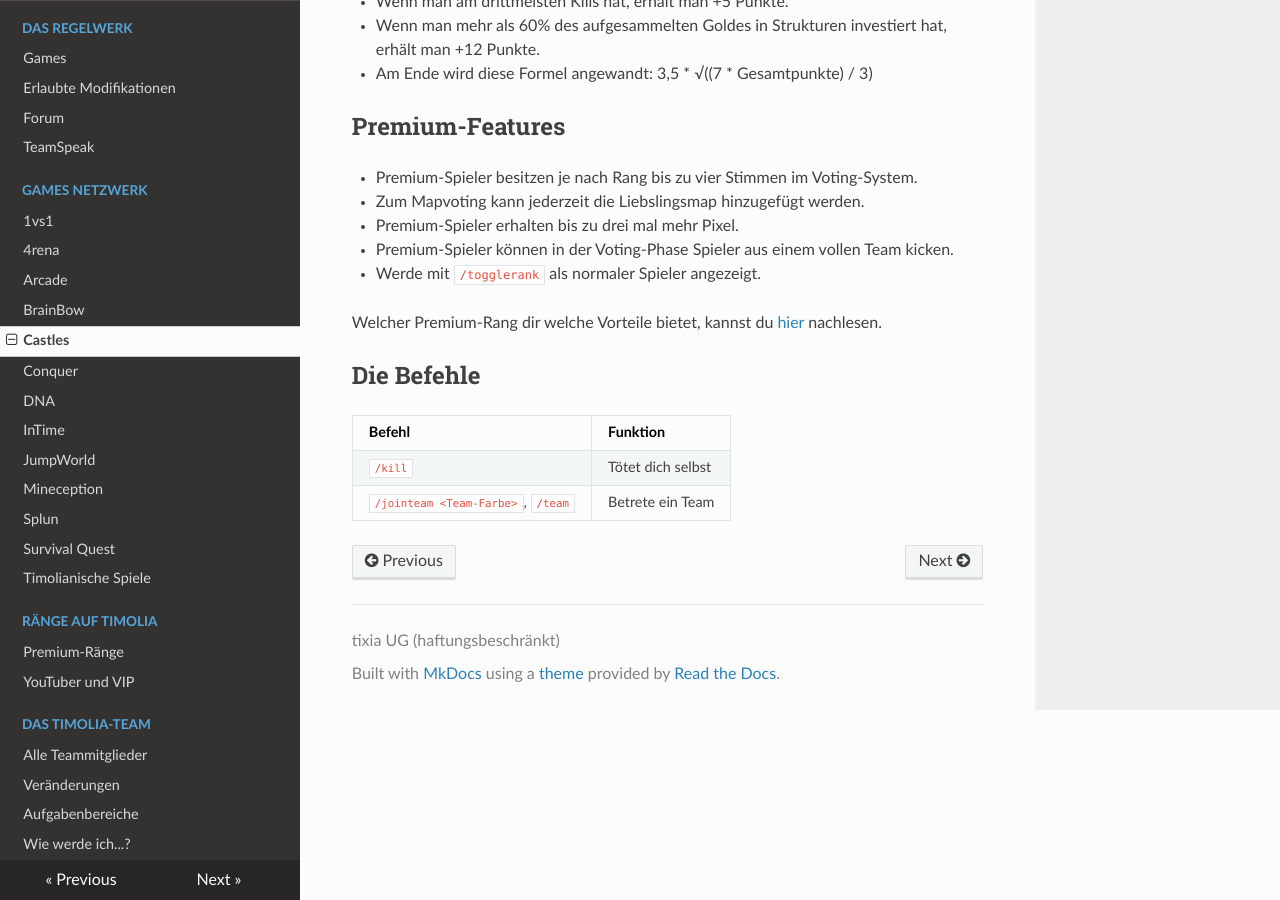
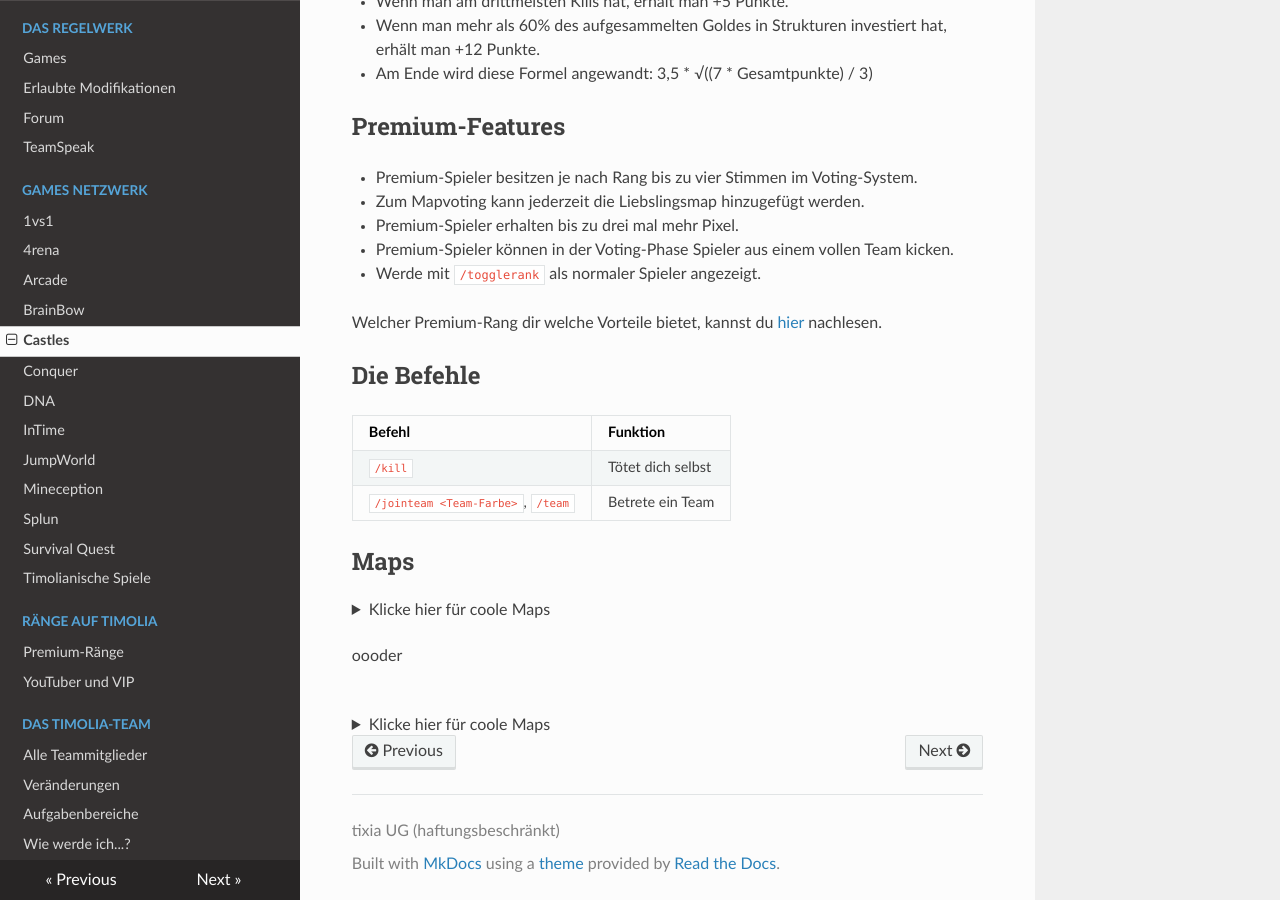
Before and after one commit to TimoliaDE/HowTo, an MkDocs documentation site: the page built from docs/games/castles.md, in a window 1280 px wide and 900 px high, scrolled down 1794 px. Built offline with MkDocs 1.6.1, drawn with Linux system fonts in a browser that asks for light colours; nearby versions of some CDN libraries; old or Windows-style settings are respelled for this version of MkDocs.

Commit message:
Update castles.md

```diff
--- a/docs/games/castles.md
+++ b/docs/games/castles.md
@@ -60,3 +60,35 @@ Welcher Premium-Rang dir welche Vorteile bietet, kannst du [hier](/ranks/premium
 | ------ | -------- |
 | `/kill`                         | Tötet dich selbst |
 | `/jointeam <Team-Farbe>`, `/team` | Betrete ein Team |
+
+## Maps
+
+<details><summary>Klicke hier für coole Maps</summary>
+
+Desch is die Map Aschia und die ist von xy(Link!(zumindest wenn die Erbauer im Team sind(vielleicht auch zu Twitter bei Usern? Zum Forum bei Usern??(ja, es gibt keine Usermaps bei Castles)))):
+
+![Asia small](img/MapTest.png)
+Ne super krasse Taktik ist einmal links rum, dann rechts und dann die Leertaste drücken.
+
+
+Desch is au die Map Aschia und die ist au von xy:
+
+![Asia small](img/MapTest.png)
+</details>
+<br>
+oooder
+<br><br>
+<details><summary>Klicke hier für coole Maps</summary>
+
+<details><summary>Aschia</summary>
+Desch is die Map Aschia und die ist von xy:
+
+![Asia small](img/MapTest.png)
+</details>
+
+<details><summary>Aschia</summary>
+Desch is au die Map Aschia und die ist au von xy:
+
+![Asia small](img/MapTest.png)
+</details>
+</details>
```
